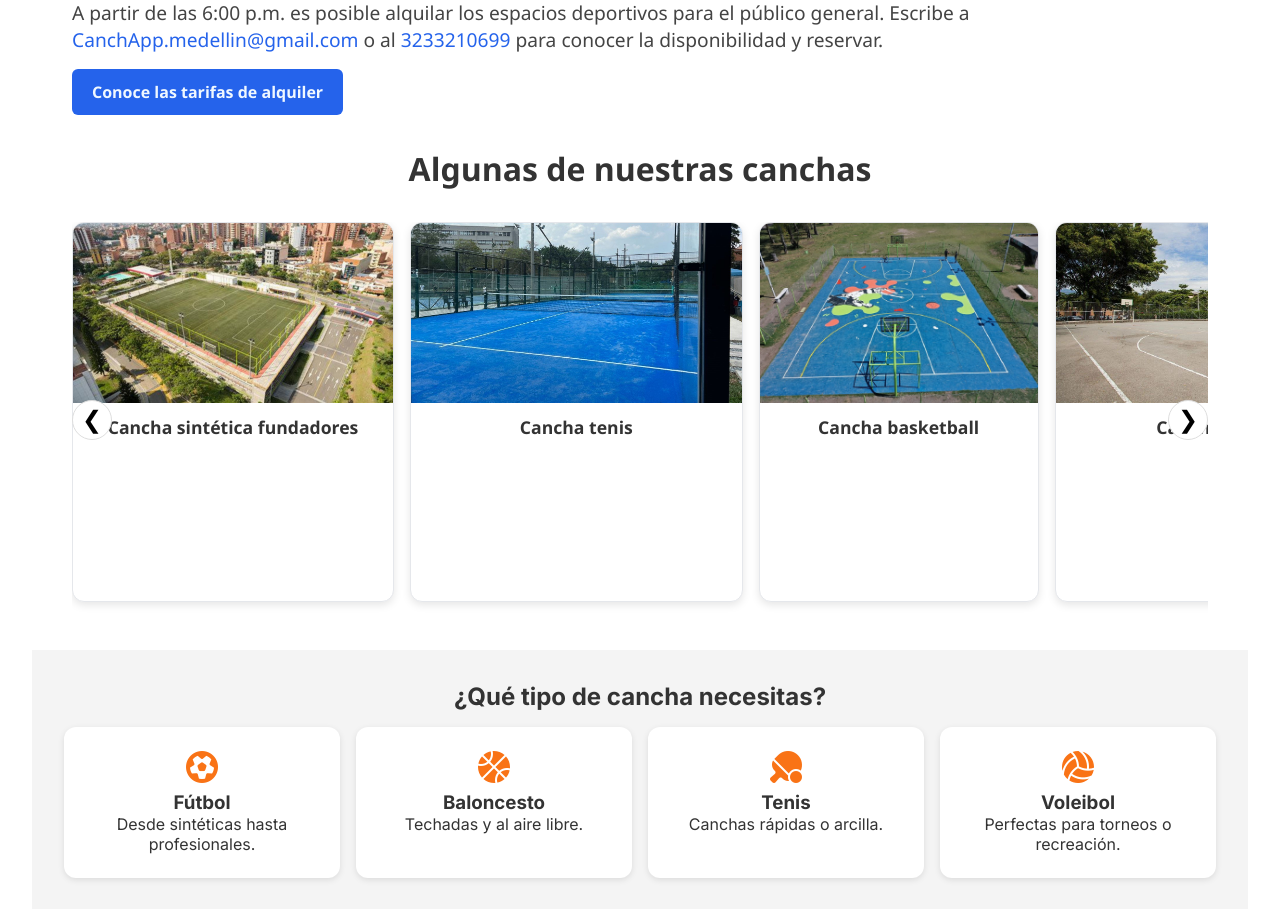
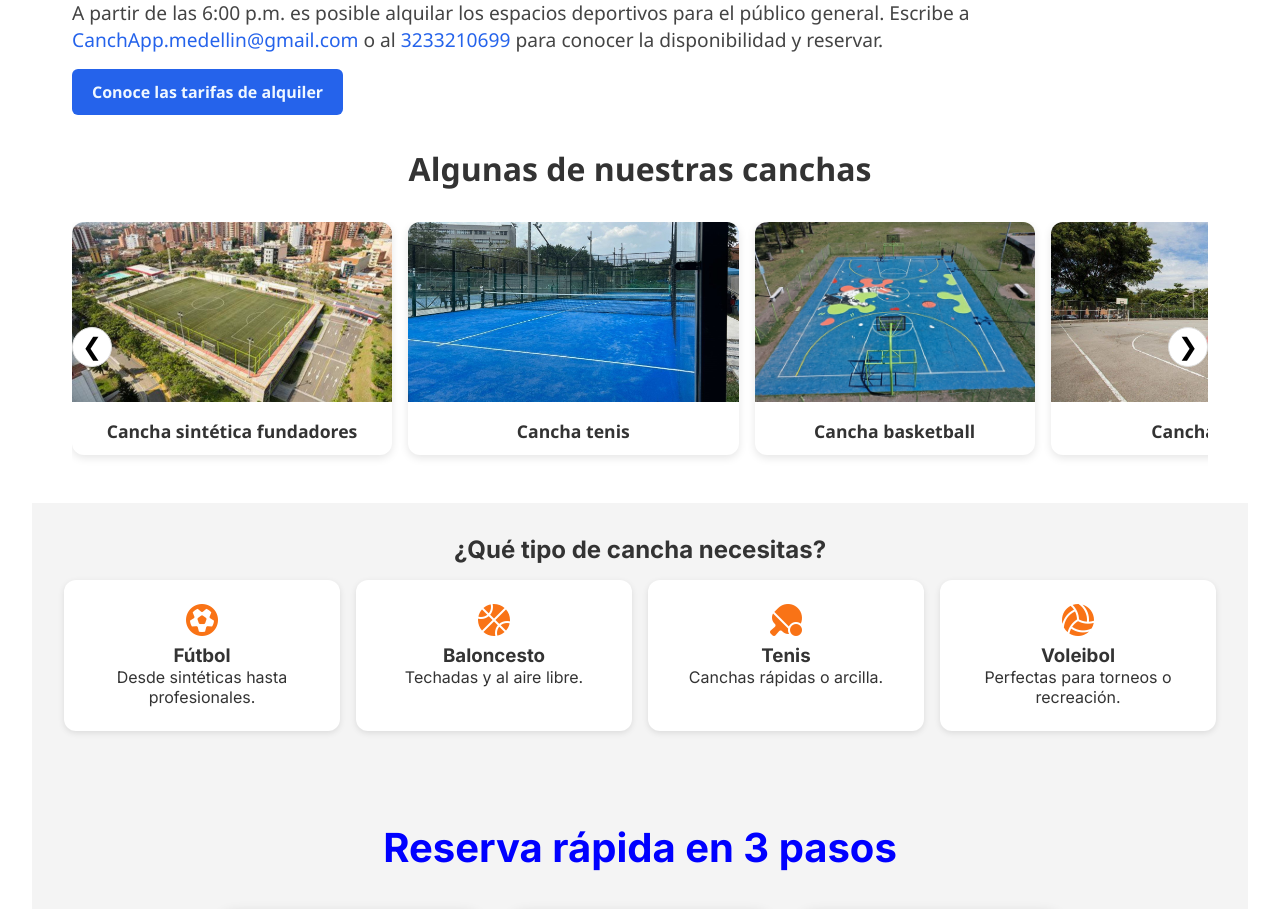
Before and after one commit to DilanOrozco/PROYECTO-DJANGO, a Django app: page / in a window 1280 px wide. Shown: the part 170-1079 px from the top of the page. Run offline with Django 5.2, Linux system fonts and the light colour scheme; some libraries are stand-ins or nearby versions.

Commit message:
arreglo cards index

```diff
--- a/gestion/templates/index.html
+++ b/gestion/templates/index.html
@@ -18,27 +18,27 @@
     <div class="carousel-wrapper">
         <button class="carousel-nav prev">&#10094;</button>
         <div class="carousel-track">
-        <div class="card">
+        <div class="card1">
             <img src="../../static/img/canchasintetica1.jpg" alt="Cancha sintética fundadores" />
             <h3>Cancha sintética fundadores</h3>
         </div>
-        <div class="card">
+        <div class="card1">
             <img src="../../static/img/padel1.jpeg" alt="" />
             <h3>Cancha tenis</h3>
         </div>
-        <div class="card">
+        <div class="card1">
             <img src="../../static/img/basket1.png" alt="Cancha Pádel" />
             <h3>Cancha basketball</h3>
         </div>
-                <div class="card">
+                <div class="card1">
             <img src="../../static/img/Placa1.JPG" alt="Cancha Pádel" />
             <h3>Cancha Micro</h3>
         </div>
-                <div class="card">
+                <div class="card1">
             <img src="../../static/img/sintética2.JPG" alt="Cancha Pádel" />
             <h3>Cancha Sintetica 6</h3>
         </div>
-                <div class="card">
+                <div class="card1">
             <img src="../../static/img/tenis1.JPG" alt="Cancha Pádel" />
             <h3>Cancha Tennis</h3>
         </div>
--- a/static/css/index.css
+++ b/static/css/index.css
@@ -176,7 +176,7 @@
     padding-bottom: 1rem;
     }
 
-    .card {
+    .card1 {
     min-width: 280px;
     background-color: #fff;
     border-radius: 12px;
@@ -186,13 +186,13 @@
     flex-shrink: 0;
     }
 
-    .card img {
+    .card1 img {
     width: 100%;
     height: 180px;
     object-fit: cover;
     }
 
-    .card h3 {
+    .card1 h3 {
     margin: 0.75rem 0;
     font-size: 1.1rem;
     color: #333;
```
Also changed, not shown: media/imagenes/cancha10.jfif (added).
